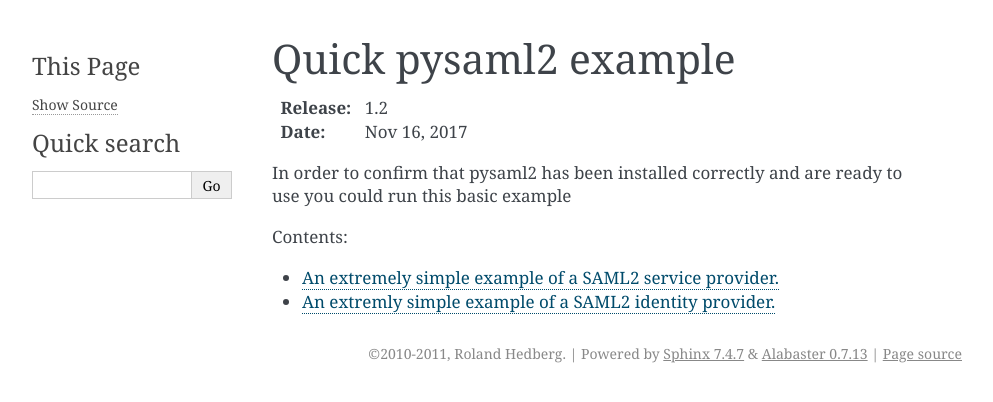
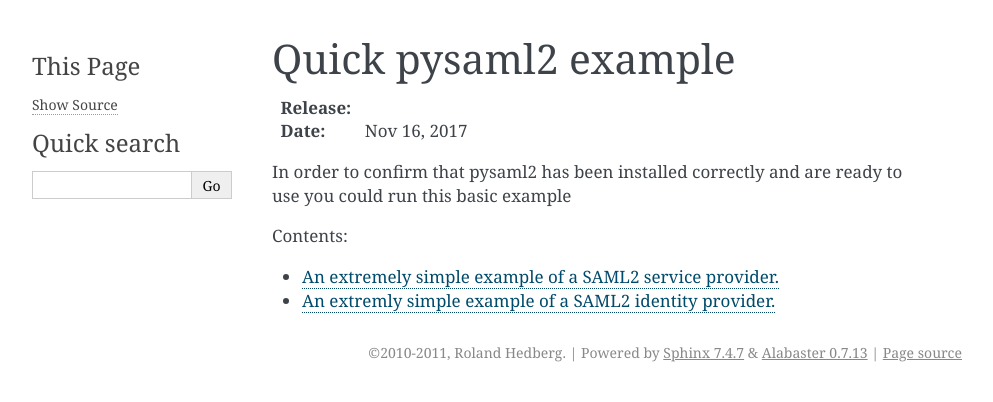
Before and after one commit to IdentityPython/pysaml2, a Sphinx documentation site: the page built from doc/examples/index.rst, in a window 1280 px wide. Shown: the top 402 px of the page, without its empty margins (148-1141 px from the left). Built offline with Sphinx 7.4.7, drawn with Linux system fonts in a browser that asks for light colours.

Commit message:
Remove version information from documentation

```diff
--- a/doc/conf.py
+++ b/doc/conf.py
@@ -47,9 +47,9 @@ copyright = u'2010-2011, Roland Hedberg'
 # built documents.
 #
 # The short X.Y version.
-version = '1.2'
+version = ''
 # The full version, including alpha/beta/rc tags.
-release = '1.2.0beta'
+release = ''
 
 # The language for content autogenerated by Sphinx. Refer to documentation
 # for a list of supported languages.
```
